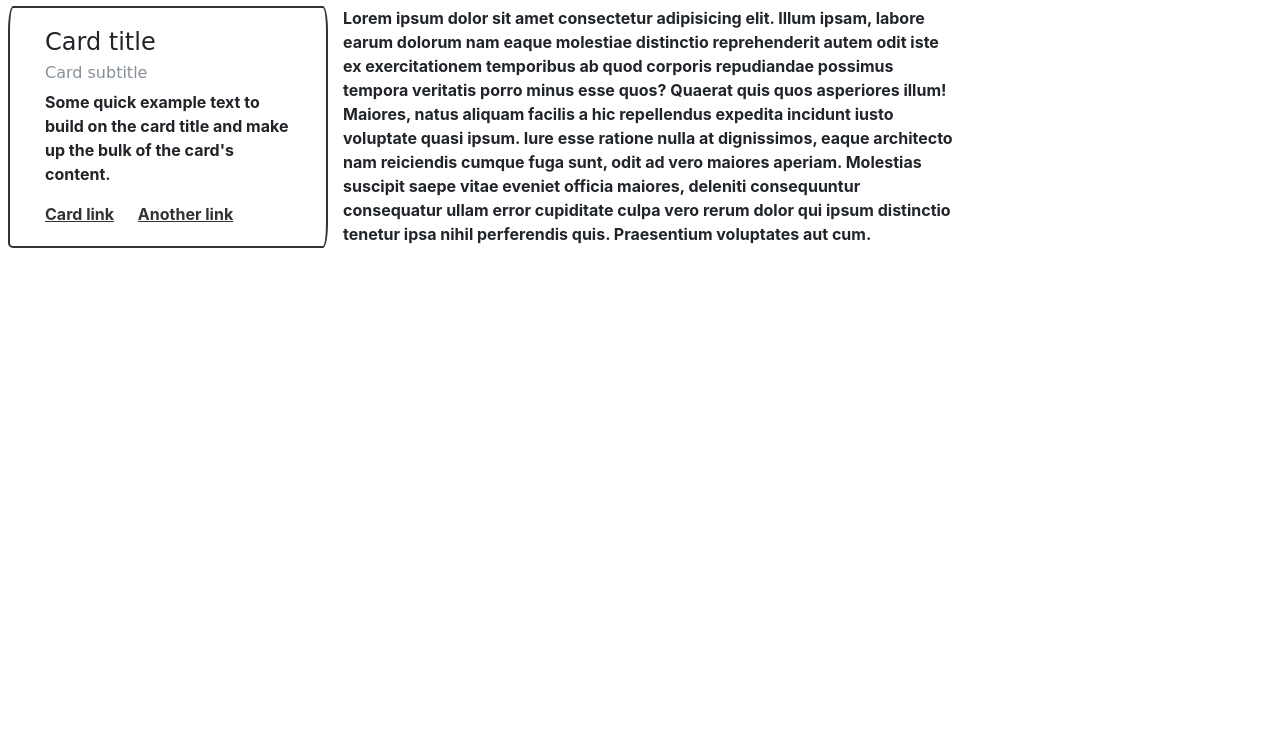
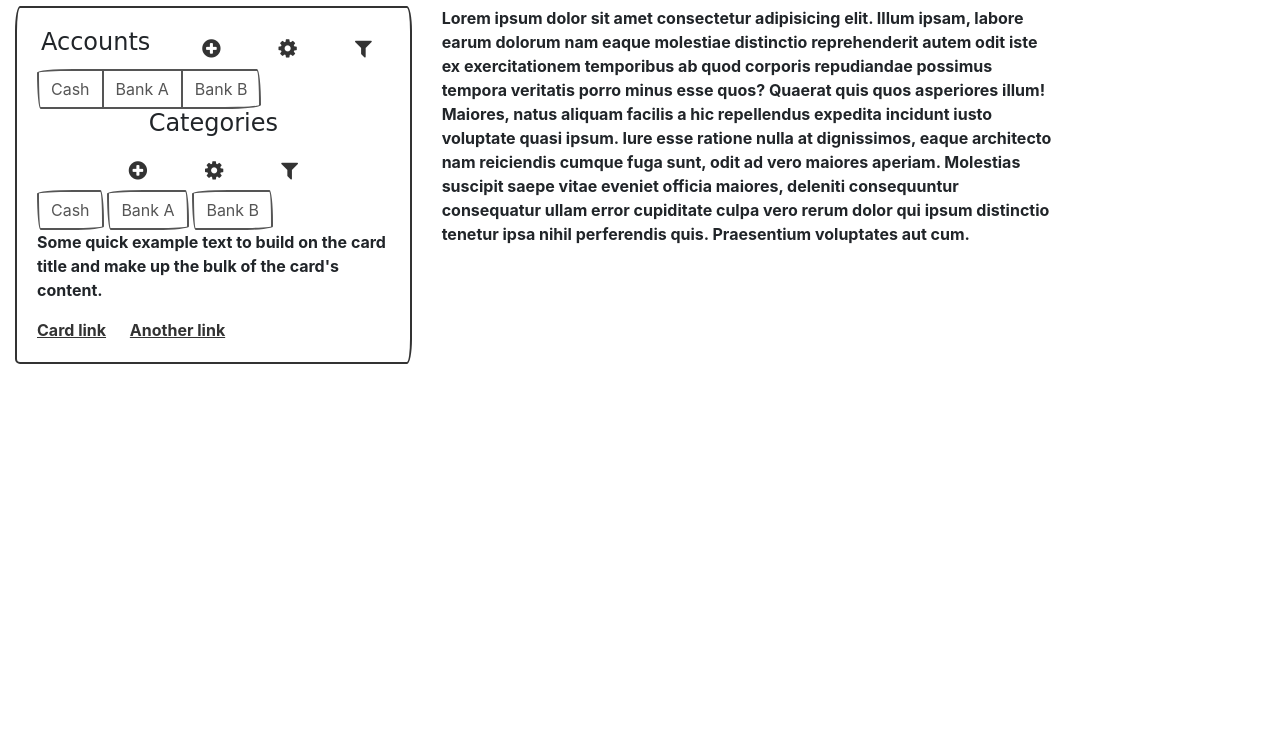
Before and after one commit to LeviCanales/ExpenseTrackerCoursera, a website: page index.html in a window 1280 px wide. Shown: the part 71-800 px from the top of the page. Drawn offline with nearby package versions, Linux system fonts and the light colour scheme; a web font is replaced by a local one.

Commit message:
Before use Isotope

```diff
--- /dev/null
+++ b/css/styles.css
@@ -0,0 +1,2 @@
+.grid-item { width: 25%; }
+.grid-item--width2 { width: 50%; }
--- a/index.html
+++ b/index.html
@@ -6,12 +6,13 @@
   <!-- build:css css/main.css -->
   <link rel="stylesheet" href="node_modules/bootswatch/dist/sketchy/bootstrap.min.css">
   <link rel="stylesheet" href="node_modules/font-awesome/css/font-awesome.min.css">
+  <link rel="stylesheet" href="css/styles.css">
   <!-- endbuild -->
   <title>Expense Tracker</title>
 </head>
 <body>
   <nav class="navbar navbar-light bg-light navbar-expand-sm m-2">
-    <div class="container">
+    <div class="container-fluid">
         <button class="navbar-toggler" type="button" data-toggle="collapse" data-target="#Navbar">
             <span class="navbar-toggler-icon"></span>
         </button>
@@ -32,19 +33,101 @@
     </div>
   </nav>
 
-  <div class="container-fluid m-2">
+  <div class="container-fluid">
     <div class="row">
-      <div class="col-12 col-sm-3 card">
+      <div class="col-sm-12 col-md-5 col-lg-4">
+        <div class="card">
           <div class="card-body">
-            <h4 class="card-title">Card title</h4>
-            <h6 class="card-subtitle mb-2 text-muted">Card subtitle</h6>
+            <div class="row">
+              <div class="col-12 col-sm-auto mx-auto">
+                <h4 class="card-title text-center">
+                  Accounts
+                </h4>
+              </div>
+              <div class="col-12 col-sm-auto mx-auto">
+                <div class="row">
+                  <div class="col">
+                    <button type="button" class="btn btn-link">
+                      <i class="fa fa-plus-circle fa-lg" aria-hidden="true"></i>
+                    </button>
+                  </div>
+                  <div class="col">
+                    <button type="button" class="btn btn-link">
+                      <i class="fa fa-cog fa-lg" aria-hidden="true"></i>
+                    </button>
+                  </div>
+                  <div class="col">
+                    <button type="button" class="btn btn-link">
+                      <i class="fa fa-filter fa-lg" aria-hidden="true"></i>
+                    </button>
+                  </div>
+                </div>
+              </div>
+            </div>
+            <div class="row">
+              <div class="col">
+                <div class="btn-group btn-group-toggle" data-toggle="buttons">
+                  <label class="btn btn-outline-secondary active">
+                    <input type="checkbox" autocomplete="off"> Cash
+                  </label>
+                  <label class="btn btn-outline-secondary active">
+                    <input type="checkbox" autocomplete="off"> Bank A
+                  </label>
+                  <label class="btn btn-outline-secondary">
+                    <input type="checkbox" autocomplete="off"> Bank B
+                  </label>
+                </div>
+              </div>
+            </div>
+            <div class="row">
+              <div class="col-12 col-sm-auto mx-auto">
+                <h4 class="card-title text-center">
+                  Categories
+                </h4>
+              </div>
+              <div class="col-12 col-sm-auto mx-auto">
+                <div class="row">
+                  <div class="col">
+                    <button type="button" class="btn btn-link">
+                      <i class="fa fa-plus-circle fa-lg" aria-hidden="true"></i>
+                    </button>
+                  </div>
+                  <div class="col">
+                    <button type="button" class="btn btn-link">
+                      <i class="fa fa-cog fa-lg" aria-hidden="true"></i>
+                    </button>
+                  </div>
+                  <div class="col">
+                    <button type="button" class="btn btn-link">
+                      <i class="fa fa-filter fa-lg" aria-hidden="true"></i>
+                    </button>
+                  </div>
+                </div>
+              </div>
+            </div>
+            <div class="row">
+              <div class="col">
+                <div class="btn-group-toggle" data-toggle="buttons">
+                  <label class="btn btn-outline-secondary active">
+                    <input type="checkbox" autocomplete="off"> Cash
+                  </label>
+                  <label class="btn btn-outline-secondary active">
+                    <input type="checkbox" autocomplete="off"> Bank A
+                  </label>
+                  <label class="btn btn-outline-secondary">
+                    <input type="checkbox" autocomplete="off"> Bank B
+                  </label>
+                </div>
+              </div>
+            </div>
             <p class="card-text">Some quick example text to build on the card title and make up the bulk of the card's content.</p>
             <a href="#" class="card-link">Card link</a>
             <a href="#" class="card-link">Another link</a>
           </div>
+        </div>
       </div>
-      <div class="col col-sm-6 bg-light">
-Lorem ipsum dolor sit amet consectetur adipisicing elit. Illum ipsam, labore earum dolorum nam eaque molestiae distinctio reprehenderit autem odit iste ex exercitationem temporibus ab quod corporis repudiandae possimus tempora veritatis porro minus esse quos? Quaerat quis quos asperiores illum! Maiores, natus aliquam facilis a hic repellendus expedita incidunt iusto voluptate quasi ipsum. Iure esse ratione nulla at dignissimos, eaque architecto nam reiciendis cumque fuga sunt, odit ad vero maiores aperiam. Molestias suscipit saepe vitae eveniet officia maiores, deleniti consequuntur consequatur ullam error cupiditate culpa vero rerum dolor qui ipsum distinctio tenetur ipsa nihil perferendis quis. Praesentium voluptates aut cum.
+      <div class="col-sm-12 col-md-7 col-lg-6">
+        Lorem ipsum dolor sit amet consectetur adipisicing elit. Illum ipsam, labore earum dolorum nam eaque molestiae distinctio reprehenderit autem odit iste ex exercitationem temporibus ab quod corporis repudiandae possimus tempora veritatis porro minus esse quos? Quaerat quis quos asperiores illum! Maiores, natus aliquam facilis a hic repellendus expedita incidunt iusto voluptate quasi ipsum. Iure esse ratione nulla at dignissimos, eaque architecto nam reiciendis cumque fuga sunt, odit ad vero maiores aperiam. Molestias suscipit saepe vitae eveniet officia maiores, deleniti consequuntur consequatur ullam error cupiditate culpa vero rerum dolor qui ipsum distinctio tenetur ipsa nihil perferendis quis. Praesentium voluptates aut cum.
       </div>
     </div>
   </div>
@@ -52,6 +135,8 @@ Lorem ipsum dolor sit amet consectetur adipisicing elit. Illum ipsam, labore ear
   <script src="node_modules/jquery/dist/jquery.slim.js"></script>
   <script src="node_modules/popper.js/dist/umd/popper.min.js"></script>
   <script src="node_modules/bootstrap/dist/js/bootstrap.min.js"></script>
+  <script src="node_modules/isotope-layout/dist/isotope.pkgd.min.js"></script>
+  <script src="js/scripts.js"></script>
   <!-- endbuild -->
 </body>
 </html>
--- /dev/null
+++ b/js/scripts.js
@@ -0,0 +1,7 @@
+$(document).ready(function() {
+  $('.grid').isotope({
+    // options
+    itemSelector: '.grid-item',
+    layoutMode: 'fitRows'
+  });
+});
--- a/package.json
+++ b/package.json
@@ -25,6 +25,7 @@
     "bootstrap": "^4.5.3",
     "bootswatch": "^4.5.3",
     "font-awesome": "^4.7.0",
+    "isotope-layout": "^3.0.6",
     "jquery": "^3.5.1",
     "popper.js": "^1.16.1"
   }
```
Also changed, not shown: 1 other file.
